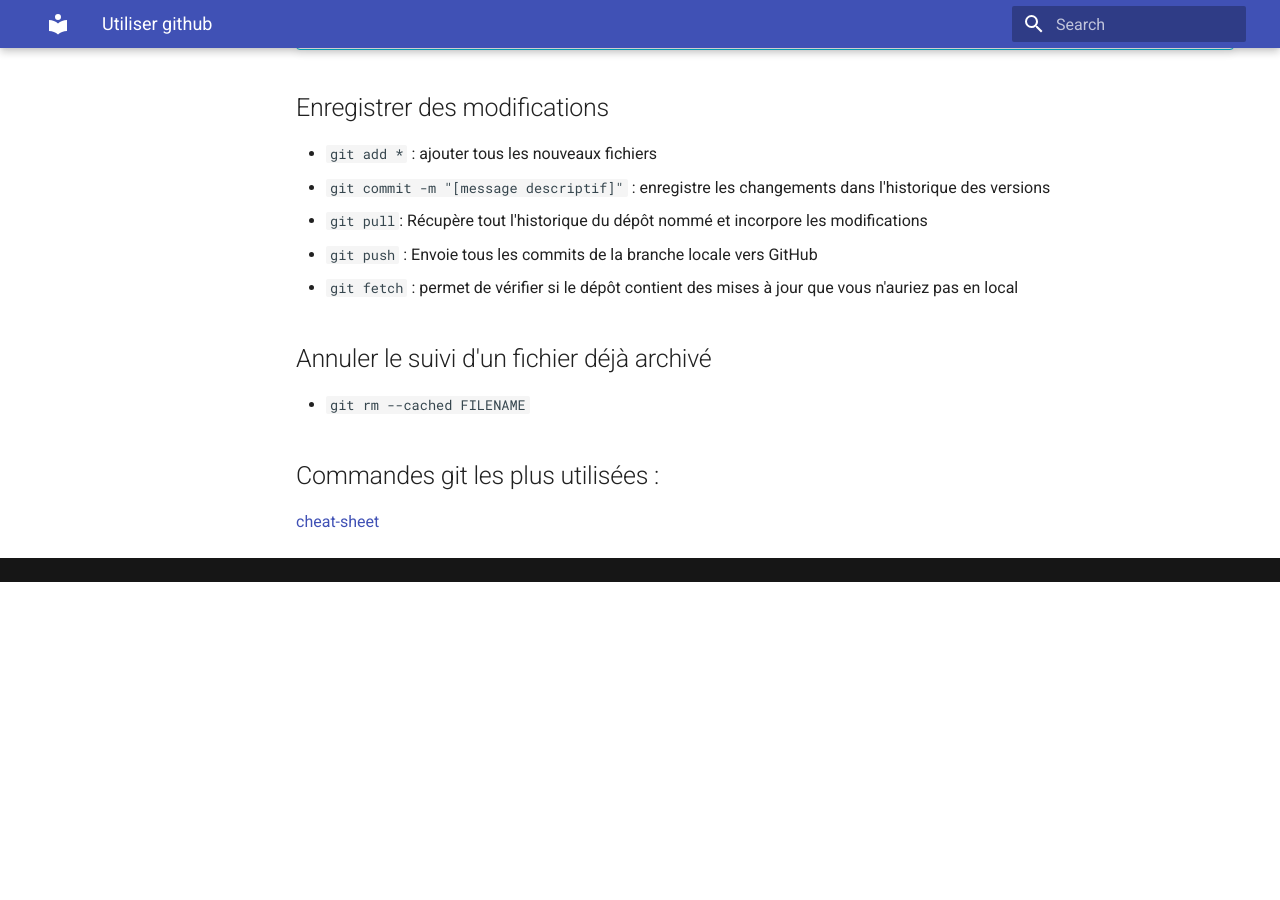
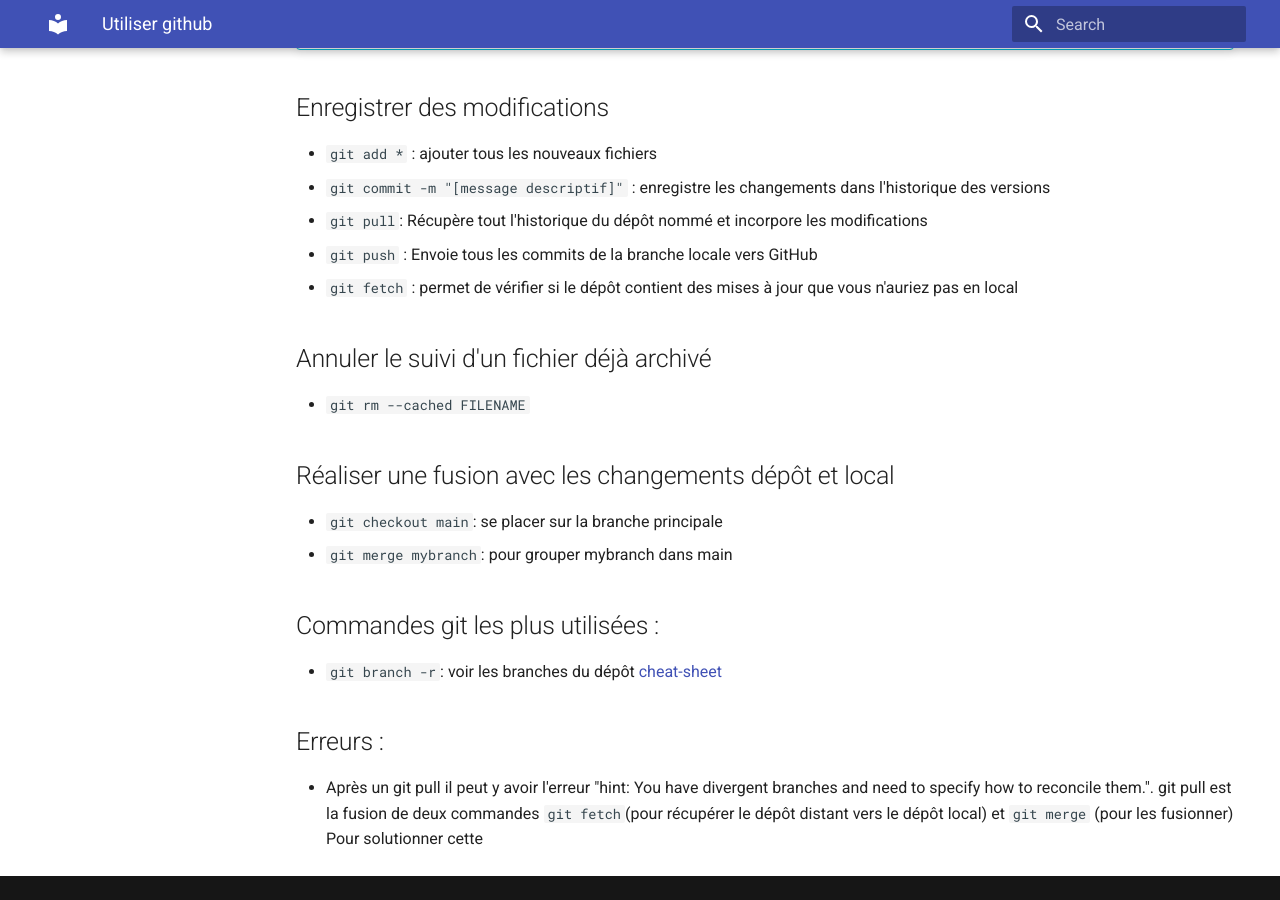
Before and after one commit to emiliemichaud/etoyinfo, an MkDocs documentation site: the page built from docs/Outils/utiliser_git.md, in a window 1280 px wide and 900 px high, scrolled down 660 px. Built offline with MkDocs 1.6.1 and Material for MkDocs 9.7.7, drawn with Linux system fonts in a browser that asks for light colours; before the commit the page ends 1242 px from its top, so only the background shows below that.

Commit message:
modification gitignore

```diff
--- a/docs/Outils/utiliser_git.md
+++ b/docs/Outils/utiliser_git.md
@@ -28,5 +28,16 @@
 ##Annuler le suivi d'un fichier déjà archivé
 - `git rm --cached FILENAME`
 
+##Réaliser une fusion avec les changements dépôt et local
+- `git checkout main`: se placer sur la branche principale
+- `git merge mybranch`: pour grouper mybranch dans main
+
+
 ##Commandes git les plus utilisées :
+- `git branch -r`: voir les branches du dépôt
 [cheat-sheet](../ressources/github-cheatsheet.pdf)
+
+##Erreurs :
+- Après un git pull il peut y avoir l'erreur "hint: You have divergent branches and need to specify how to reconcile them.".
+git pull est la fusion de deux commandes `git fetch`(pour récupérer le dépôt distant vers le dépôt local) et `git merge` (pour les fusionner)
+Pour solutionner cette
```
Also changed, not shown: 2 other files.
